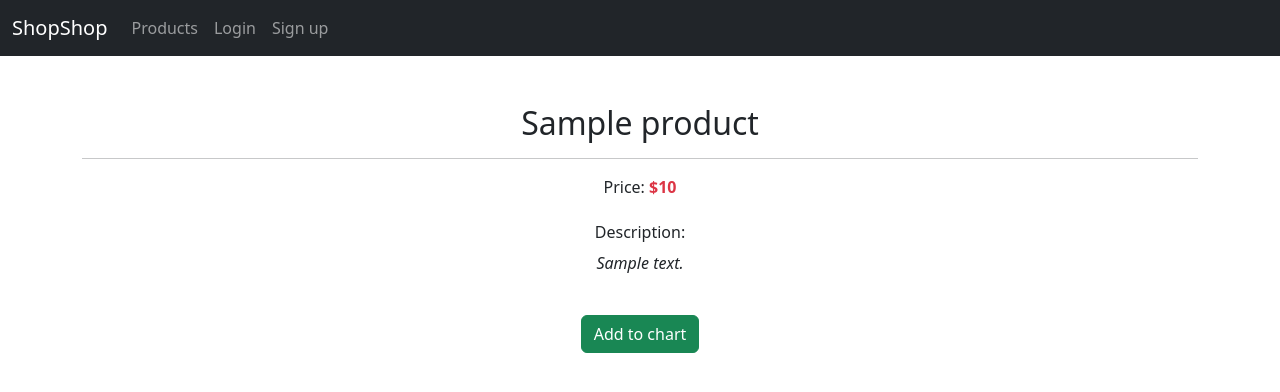
After one commit to ivonamilankovic/shop, a Symfony app: template templates/products/one.html.twig in a window 1280 px wide. The commit adds this page. Shown: the top 392 px of the page. Run offline with Twig, Linux system fonts and the light colour scheme; the template is opened without the code that fills it: most values are stand-ins (such as "Sample title", 1, 10 or a date in 2020); style sheets or scripts are compiled from the project's sources; some libraries are stand-ins or nearby versions.

Commit message:
listing products

```diff
--- a/assets/styles/app.css
+++ b/assets/styles/app.css
@@ -1,3 +1,3 @@
 body {
-    background-color: lightgray;
+    background-color: #f8f6f6;
 }
--- /dev/null
+++ b/templates/products/one.html.twig
@@ -0,0 +1,19 @@
+{% extends 'base.html.twig' %}
+
+{% block title %}{{ product.name }}{% endblock %}
+
+{% block body %}
+
+    <div class="container">
+        <div class="mx-auto text-center">
+            <h2 class="mt-5">{{ product.name }}</h2>
+            <hr>
+            <div>Price: <span class="text-danger fw-bold">${{ product.price }}</span></div>
+            <h6 class="mt-4">Description:</h6>
+            <div class="px-4 w-50 mx-auto fst-italic">{{ product.description }}</div>
+            <br>
+            <button class="mt-3 btn btn-success">Add to chart</button>
+        </div>
+    </div>
+
+{% endblock %}
```
Also changed, not shown: src/Controller/ProductController.php (+12 -1 lines), src/Entity/Product.php (+8 -0 lines), templates/products/all.html.twig (+11 -8 lines).
